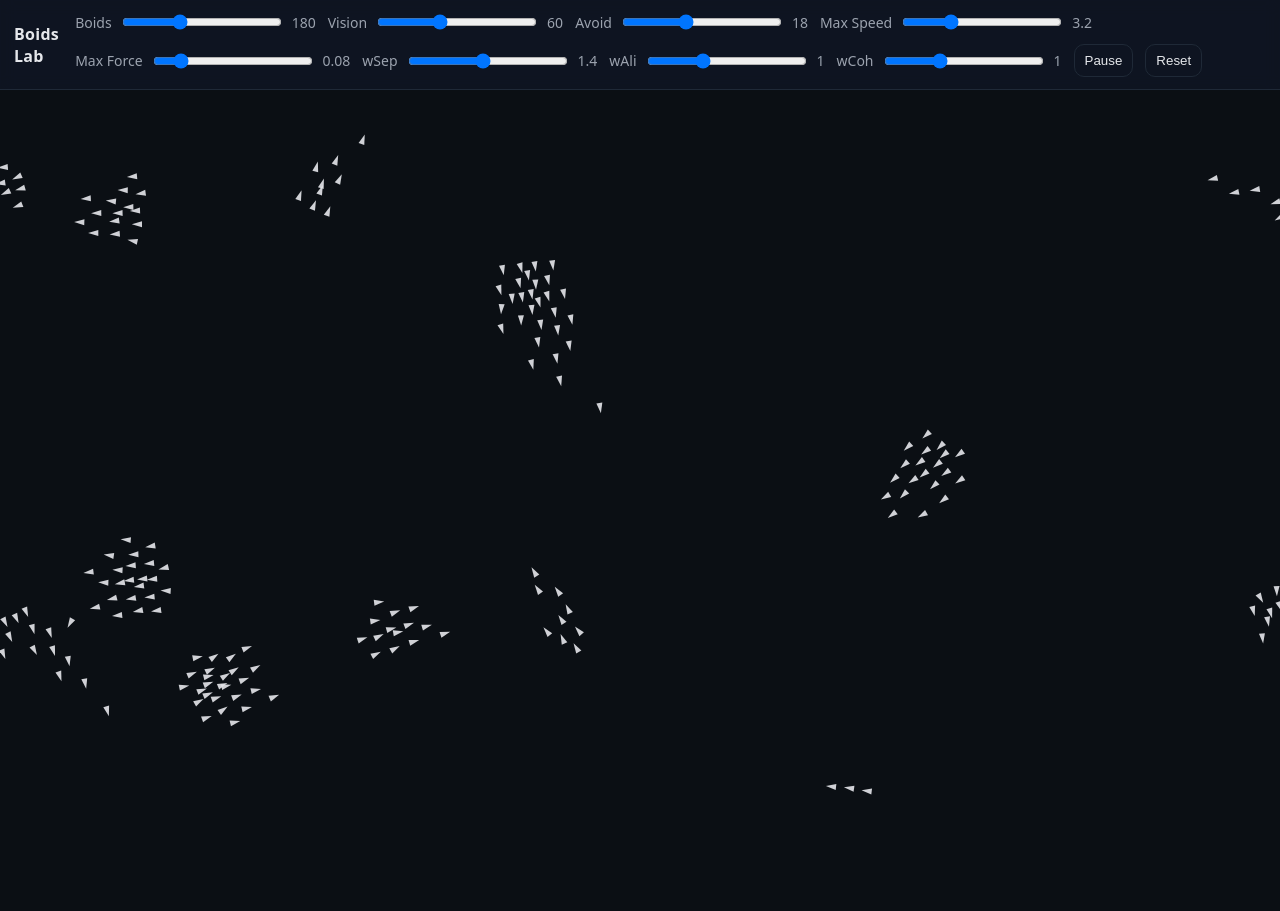
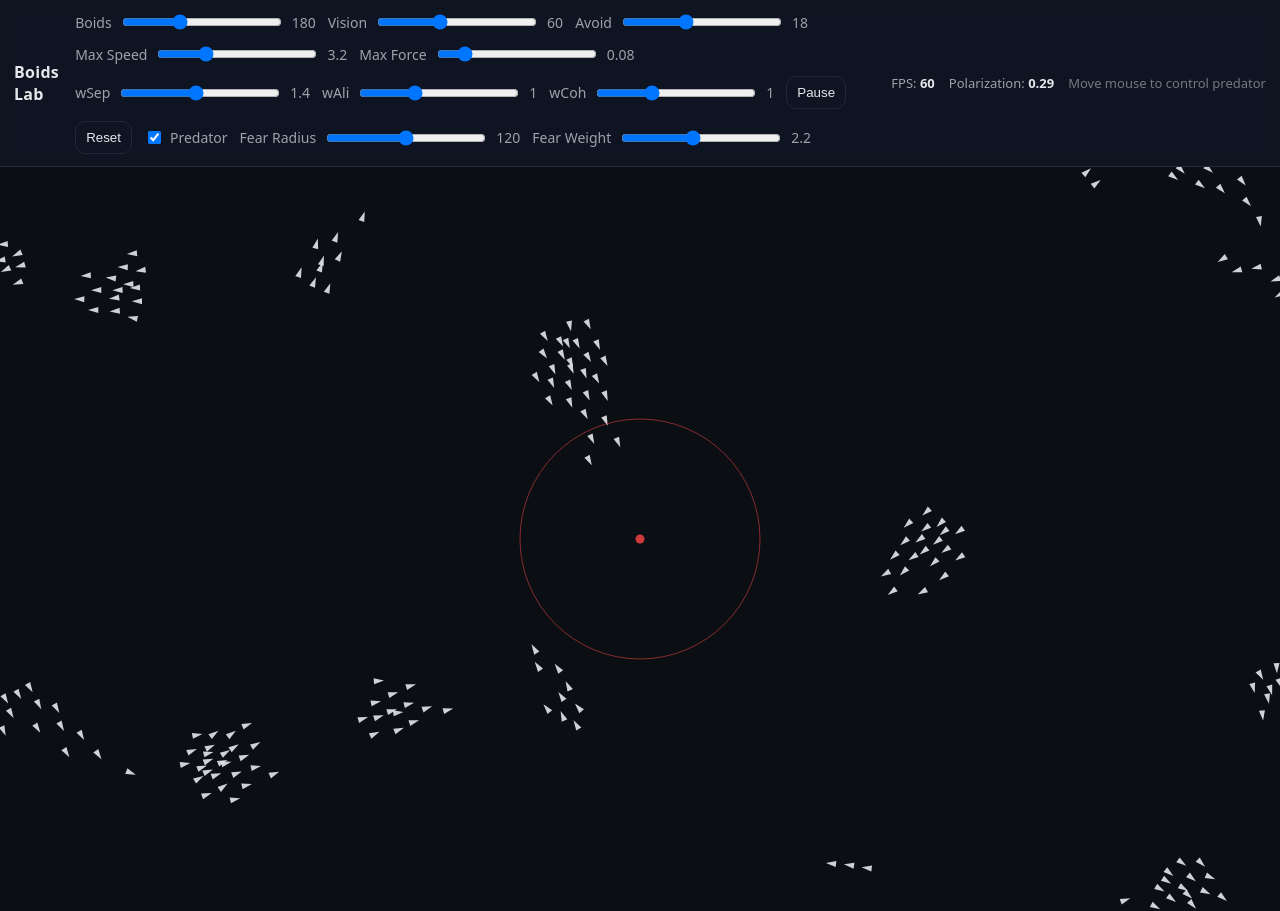
Before and after one commit to HaipengS/boids-lab, a plain HTML site: page index.html in a window 1280 px wide. Before the commit the page ends 834 px from the top, so only its background shows below. Drawn offline with Linux system fonts and the light colour scheme.

Commit message:
Milestone 3: predator interaction + polarization/FPS metrics

```diff
--- a/index.html
+++ b/index.html
@@ -61,6 +61,29 @@
 
             <button id="toggle">Pause</button>
             <button id="reset">Reset</button>
+
+        <label class="check">
+            <input id="predEnabled" type="checkbox" checked />
+            Predator
+        </label>
+
+        <label>
+            Fear Radius
+            <input id="fearRadius" type="range" min="20" max="220" value="120" />
+            <span id="fearRadiusVal">120</span>
+        </label>
+
+        <label>
+            Fear Weight
+            <input id="fearWeight" type="range" min="0" max="5" step="0.1" value="2.2" />
+            <span id="fearWeightVal">2.2</span>
+        </label>
+        </div>
+
+        <div class="metrics">
+            <span>FPS: <b id="fps">--</b></span>
+            <span>Polarization: <b id="pol">--</b></span>
+            <span class="hint">Move mouse to control predator</span>
         </div>
     </header>
 
--- a/src/main.js
+++ b/src/main.js
@@ -1,12 +1,15 @@
 import { Boid } from "./boid.js";
 import { separation, alignment, cohesion } from "./forces.js";
+import { computePolarization, makeFpsCounter } from "./metrics.js";
+import { sub, mag, norm, mul, limit } from "./vec2.js";
 
 const canvas = document.getElementById("canvas");
 const ctx = canvas.getContext("2d");
 
-// UI elements
+// UI helper
 const el = (id) => document.getElementById(id);
 
+// Sliders / controls
 const boidsCountEl = el("boidsCount");
 const boidsCountValEl = el("boidsCountVal");
 
@@ -29,13 +32,31 @@ const wAliValEl = el("wAliVal");
 const wCohEl = el("wCoh");
 const wCohValEl = el("wCohVal");
 
+const predEnabledEl = el("predEnabled");
+const fearRadiusEl = el("fearRadius");
+const fearRadiusValEl = el("fearRadiusVal");
+const fearWeightEl = el("fearWeight");
+const fearWeightValEl = el("fearWeightVal");
+
 const toggleBtn = el("toggle");
 const resetBtn = el("reset");
+
+// Metrics UI
+const fpsEl = el("fps");
+const polEl = el("pol");
 
 // State
 let boids = [];
 let running = true;
 let lastT = performance.now();
+const fpsCounter = makeFpsCounter();
+
+// Predator state (mouse-controlled)
+const predator = {
+  x: 0,
+  y: 0,
+  active: true,
+};
 
 function rand(min, max) {
   return min + Math.random() * (max - min);
@@ -80,15 +101,21 @@ function syncLabels() {
   wSepValEl.textContent = String(wSepEl.value);
   wAliValEl.textContent = String(wAliEl.value);
   wCohValEl.textContent = String(wCohEl.value);
+
+  fearRadiusValEl.textContent = String(fearRadiusEl.value);
+  fearWeightValEl.textContent = String(fearWeightEl.value);
 }
 
 function resetWorld() {
   const { width, height } = resizeCanvasToDisplaySize();
   const n = Number(boidsCountEl.value);
   boids = makeBoids(n, width, height);
+
+  // put predator in center initially
+  predator.x = width / 2;
+  predator.y = height / 2;
 }
 
-// naive neighbor search (O(n^2)) — good for Milestone 2
 function neighborsOf(i, visionRadius) {
   const b = boids[i];
   const r2 = visionRadius * visionRadius;
@@ -104,16 +131,72 @@ function neighborsOf(i, visionRadius) {
   return neigh;
 }
 
+// Predator flee force (non-periodic, simple & strong visually)
+function predatorFleeForce(boid, maxSpeed, maxForce) {
+  if (!predEnabledEl.checked) return { x: 0, y: 0 };
+
+  const fearR = Number(fearRadiusEl.value);
+  const dx = boid.pos.x - predator.x;
+  const dy = boid.pos.y - predator.y;
+  const d2 = dx * dx + dy * dy;
+  const r2 = fearR * fearR;
+
+  if (d2 <= 0 || d2 > r2) return { x: 0, y: 0 };
+
+  // Direction away from predator, stronger when closer
+  const away = { x: dx, y: dy };
+  const dir = norm(away);
+  const dist = Math.sqrt(d2);
+
+  // scale 0..1 (1 when very close)
+  const intensity = 1 - dist / fearR;
+
+  // desired velocity away
+  const desired = mul(dir, maxSpeed);
+
+  // steering = desired - current
+  const steer = sub(desired, boid.vel);
+
+  // cap by maxForce, then scale by intensity
+  const capped = limit(steer, maxForce);
+  return mul(capped, intensity);
+}
+
+function drawPredator() {
+  if (!predEnabledEl.checked) return;
+
+  // predator as a ring + filled dot
+  ctx.save();
+  ctx.strokeStyle = "rgba(239, 68, 68, 0.55)";
+  ctx.fillStyle = "rgba(239, 68, 68, 0.85)";
+
+  const fearR = Number(fearRadiusEl.value);
+
+  ctx.beginPath();
+  ctx.arc(predator.x, predator.y, fearR, 0, Math.PI * 2);
+  ctx.stroke();
+
+  ctx.beginPath();
+  ctx.arc(predator.x, predator.y, 4.5, 0, Math.PI * 2);
+  ctx.fill();
+
+  ctx.restore();
+}
+
 function tick(now) {
   const { width, height } = resizeCanvasToDisplaySize();
 
-  // dt in seconds, clamp to avoid huge jumps
   const dt = Math.min(0.05, (now - lastT) / 1000);
   lastT = now;
 
   // background
   ctx.clearRect(0, 0, width, height);
 
+  // metrics
+  const fps = fpsCounter(now);
+  fpsEl.textContent = fps.toFixed(0);
+
+  // draw style
   ctx.fillStyle = "rgba(229, 231, 235, 0.9)";
 
   if (running) {
@@ -125,8 +208,9 @@ function tick(now) {
     const wSep = Number(wSepEl.value);
     const wAli = Number(wAliEl.value);
     const wCoh = Number(wCohEl.value);
+    const wFear = Number(fearWeightEl.value);
 
-    // 1) compute forces based on current positions/velocities
+    // 1) compute forces
     for (let i = 0; i < boids.length; i++) {
       const b = boids[i];
       const neigh = neighborsOf(i, visionRadius);
@@ -135,21 +219,30 @@ function tick(now) {
       const fAli = alignment(b, neigh, maxSpeed, maxForce);
       const fCoh = cohesion(b, neigh, maxSpeed, maxForce);
 
+      const fFear = predatorFleeForce(b, maxSpeed, maxForce);
+
       b.applyForce({ x: fSep.x * wSep, y: fSep.y * wSep });
       b.applyForce({ x: fAli.x * wAli, y: fAli.y * wAli });
       b.applyForce({ x: fCoh.x * wCoh, y: fCoh.y * wCoh });
+      b.applyForce({ x: fFear.x * wFear, y: fFear.y * wFear });
     }
 
     // 2) integrate
-    // Use dt*60 to keep “feel” stable as in previous milestone
     const stepDt = dt * 60;
     for (const b of boids) {
       b.step(stepDt, width, height, maxSpeed);
     }
   }
 
-  // draw
+  // draw boids
   for (const b of boids) b.draw(ctx);
+
+  // compute polarization AFTER movement (more intuitive)
+  const pol = computePolarization(boids);
+  polEl.textContent = pol.toFixed(2);
+
+  // draw predator on top
+  drawPredator();
 
   requestAnimationFrame(tick);
 }
@@ -164,6 +257,8 @@ function tick(now) {
   wSepEl,
   wAliEl,
   wCohEl,
+  fearRadiusEl,
+  fearWeightEl,
 ].forEach((x) =>
   x.addEventListener("input", () => {
     syncLabels();
@@ -179,11 +274,17 @@ resetBtn.addEventListener("click", () => {
   resetWorld();
 });
 
-// When user changes boids count, rebuild immediately (feels better)
 boidsCountEl.addEventListener("change", () => resetWorld());
 
-// Init
 window.addEventListener("resize", () => resetWorld());
+
+// Mouse controls predator position
+canvas.addEventListener("mousemove", (e) => {
+  const rect = canvas.getBoundingClientRect();
+  predator.x = e.clientX - rect.left;
+  predator.y = e.clientY - rect.top;
+});
+
 syncLabels();
 resetWorld();
 requestAnimationFrame(tick);
--- /dev/null
+++ b/src/metrics.js
@@ -0,0 +1,38 @@
+import { mag, norm, add, div } from "./vec2.js";
+
+export function computePolarization(boids) {
+  // Polarization = magnitude of average normalized velocity vector
+  // Range ~ [0, 1]
+  if (boids.length === 0) return 0;
+
+  let sum = { x: 0, y: 0 };
+  let count = 0;
+
+  for (const b of boids) {
+    const s = mag(b.vel);
+    if (s > 1e-8) {
+      sum = add(sum, norm(b.vel));
+      count++;
+    }
+  }
+
+  if (count === 0) return 0;
+
+  const avg = div(sum, count);
+  return Math.min(1, mag(avg));
+}
+
+export function makeFpsCounter() {
+  let last = performance.now();
+  let ema = 60; // start guess
+  const alpha = 0.12; // smoothing
+
+  return function updateFps(now = performance.now()) {
+    const dt = now - last;
+    last = now;
+    if (dt <= 0) return ema;
+    const fps = 1000 / dt;
+    ema = ema * (1 - alpha) + fps * alpha;
+    return ema;
+  };
+}
--- a/style.css
+++ b/style.css
@@ -70,3 +70,25 @@ canvas {
   height: 100%;
   display: block;
 }
+
+.metrics {
+  display: flex;
+  gap: 14px;
+  align-items: center;
+  color: var(--muted);
+  font-size: 13px;
+  white-space: nowrap;
+}
+
+.metrics b {
+  color: var(--text);
+  font-weight: 700;
+}
+
+.metrics .hint {
+  opacity: 0.7;
+}
+
+label.check {
+  gap: 6px;
+}
```
Also changed, not shown: src/ui.js (deleted), src/world.js (deleted), 1 other file. Lines whose indentation alone changed are shown as unchanged.
